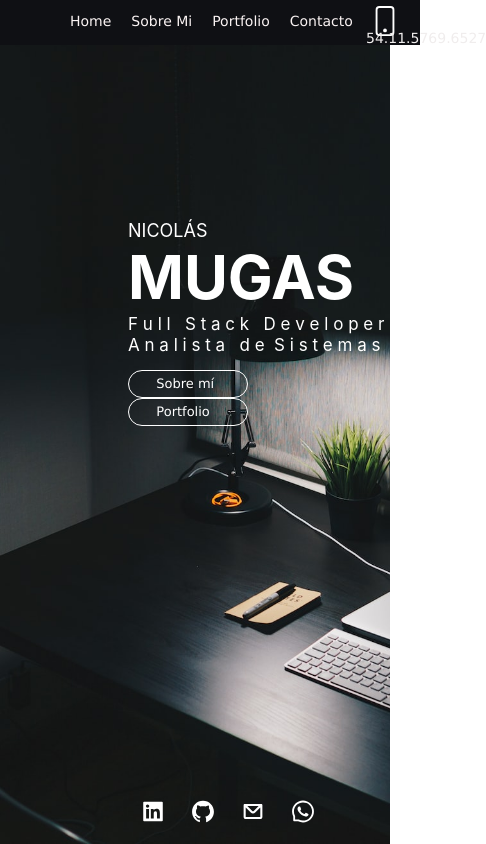
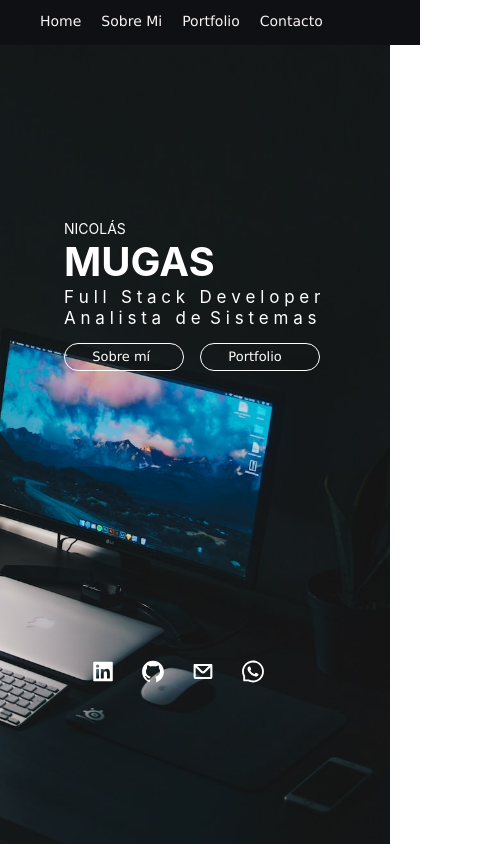
Before and after one commit to nicomugas/portfolionico, a React (Create React App) app: page / in a window 390 px wide. Shown: the whole page, 486 px wide, since content can reach past the window. Built offline with nearby package versions, Linux system fonts and the light colour scheme.

Commit message:
actualizacion responsive

```diff
--- a/src/components/ContactBar.module.css
+++ b/src/components/ContactBar.module.css
@@ -18,14 +18,18 @@
 
   }
 
-  .fullscreen {
-    float: right;
-    top: 20px;
-    right: 20px;
-    color: white;
-    width: 50px;
 
 
-    margin-left: 80rem;
+@media only screen and (max-width: 576px) {
+
+
+.sub_div {
+    position: absolute;
+    margin-left: 20%;
+    bottom: 160px;
+
 
 }
+
+
+}
--- a/src/components/Contacto.jsx
+++ b/src/components/Contacto.jsx
@@ -34,8 +34,8 @@ export default function Conctacto() {
 
                 <div>
                 <form ref={form} onSubmit={sendEmail}>
-                        <input placeholder="Nombre..." type="text" name="user_name"/>
-                        <input placeholder="Email..." type="email" name="user_email"/>
+                        <input placeholder="Nombre..." type="text" name="user_name" required="true"/>
+                        <input placeholder="Email..." type="email" name="user_email" required="true"/>
                         <textarea placeholder="Mensaje..." name="message"/>
                         <input  type="submit"  className={s.button} value="Enviar"/>
                         <label name="result"></label>
--- a/src/components/Contacto.module.css
+++ b/src/components/Contacto.module.css
@@ -70,6 +70,6 @@ button {
     font-size: 18px;
 }
 
-button hover {
+button:hover {
     background-color:#72bfe2   ;
 }
--- a/src/components/Home.module.css
+++ b/src/components/Home.module.css
@@ -31,3 +31,31 @@
     padding-top: 1px;
 
 }
+
+
+@media only screen and (max-width: 576px) {
+
+    .container {
+        background-position:right;
+    }
+
+    .contenido {
+        padding-left: 4rem;
+        padding-top: 220px;
+
+    }
+
+    .nombre {
+        /*nombre*/
+        color: white;
+        font-size: 14px;
+    }
+
+    .apellido {
+        font-size: 40px;
+        font-weight:700;
+        color: white;
+
+
+    }
+}
--- a/src/components/Navbar.jsx
+++ b/src/components/Navbar.jsx
@@ -9,6 +9,7 @@ export default function Navbar() {
 
     return (
         <div className={s.nav}>
+
             <ul className={s.menu}>
             <li ><Link to="/">Home</Link> </li>
                 <li ><Link to="/About">Sobre Mi</Link> </li>
--- a/src/components/Navbar.module.css
+++ b/src/components/Navbar.module.css
@@ -57,3 +57,29 @@
     color: #000000;
     text-decoration: none;
 }
+
+
+@media all and (max-width: 576px) {
+
+.nav {
+    display:flex;
+    flex-direction: row;
+    text-decoration: none;
+    padding-top: 0px;
+
+    width: 100%;
+    height: 45px;
+    position: absolute;
+    background-color: #0f1014;
+}
+
+.menu {
+    float: center;
+
+    margin-top: 10px;
+    width:90%;
+    padding-top: 0px;
+    padding-left: 0px;
+}
+
+}
--- a/src/components/TelBar.module.css
+++ b/src/components/TelBar.module.css
@@ -19,3 +19,12 @@
     margin: -6px;
 
 }
+
+@media all and (max-width: 576px) {
+
+    .sub_div {
+       display: none;
+
+    }
+
+  }
```
